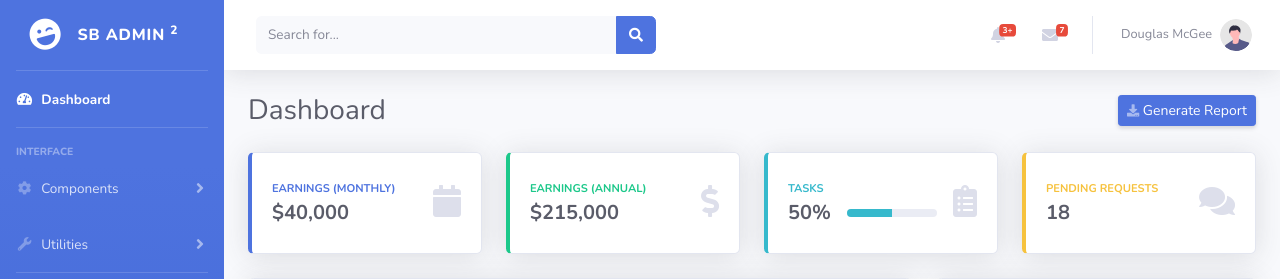
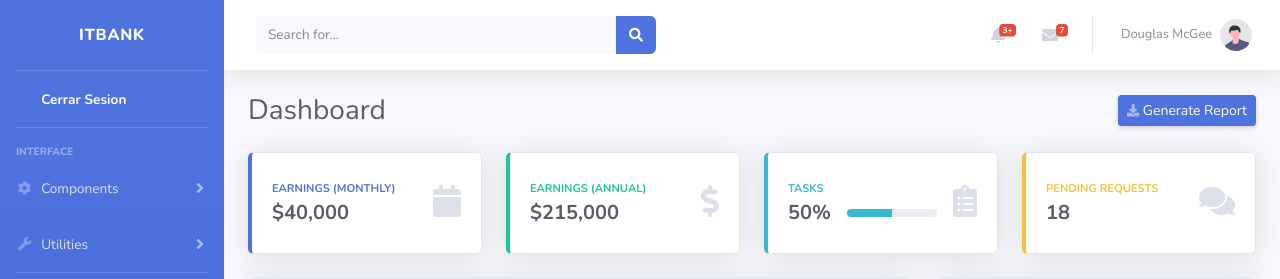
Before and after one commit to Brancas/Sprint7_ITBANK, a Django app: page /main/ in a window 1280 px wide. Shown: the top 279 px of the page. Run offline with Django 4.2, Linux system fonts and the light colour scheme; some libraries are stand-ins or nearby versions.

Commit message:
cerrar sesion

```diff
--- a/HOMEBANKING/HOMEBANKING/Templates/nuevo_template/index.html
+++ b/HOMEBANKING/HOMEBANKING/Templates/nuevo_template/index.html
@@ -33,10 +33,7 @@
 
             <!-- Sidebar - Brand -->
             <a class="sidebar-brand d-flex align-items-center justify-content-center" href="index.html">
-                <div class="sidebar-brand-icon rotate-n-15">
-                    <i class="fas fa-laugh-wink"></i>
-                </div>
-                <div class="sidebar-brand-text mx-3">SB Admin <sup>2</sup></div>
+                <div class="sidebar-brand-text mx-3">ITBANK</div>
             </a>
 
             <!-- Divider -->
@@ -44,9 +41,10 @@
 
             <!-- Nav Item - Dashboard -->
             <li class="nav-item active">
-                <a class="nav-link" href="index.html">
-                    <i class="fas fa-fw fa-tachometer-alt"></i>
-                    <span>Dashboard</span></a>
+                <a class="nav-link" href="{% url 'logout' %}">
+                    <i class="fas fa-fw"></i>
+                    <span>Cerrar Sesion</span>
+                </a>
             </li>
 
             <!-- Divider -->
```
